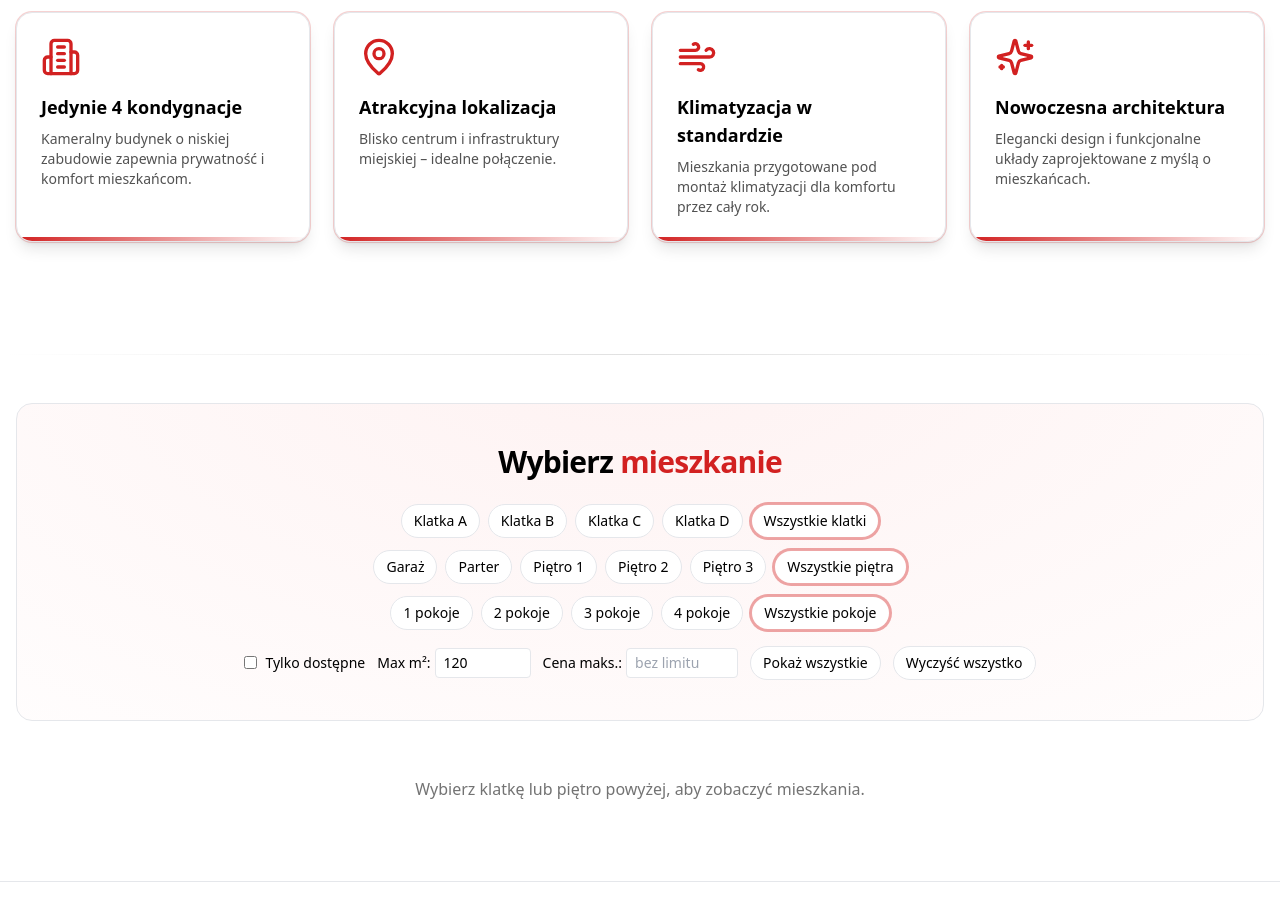
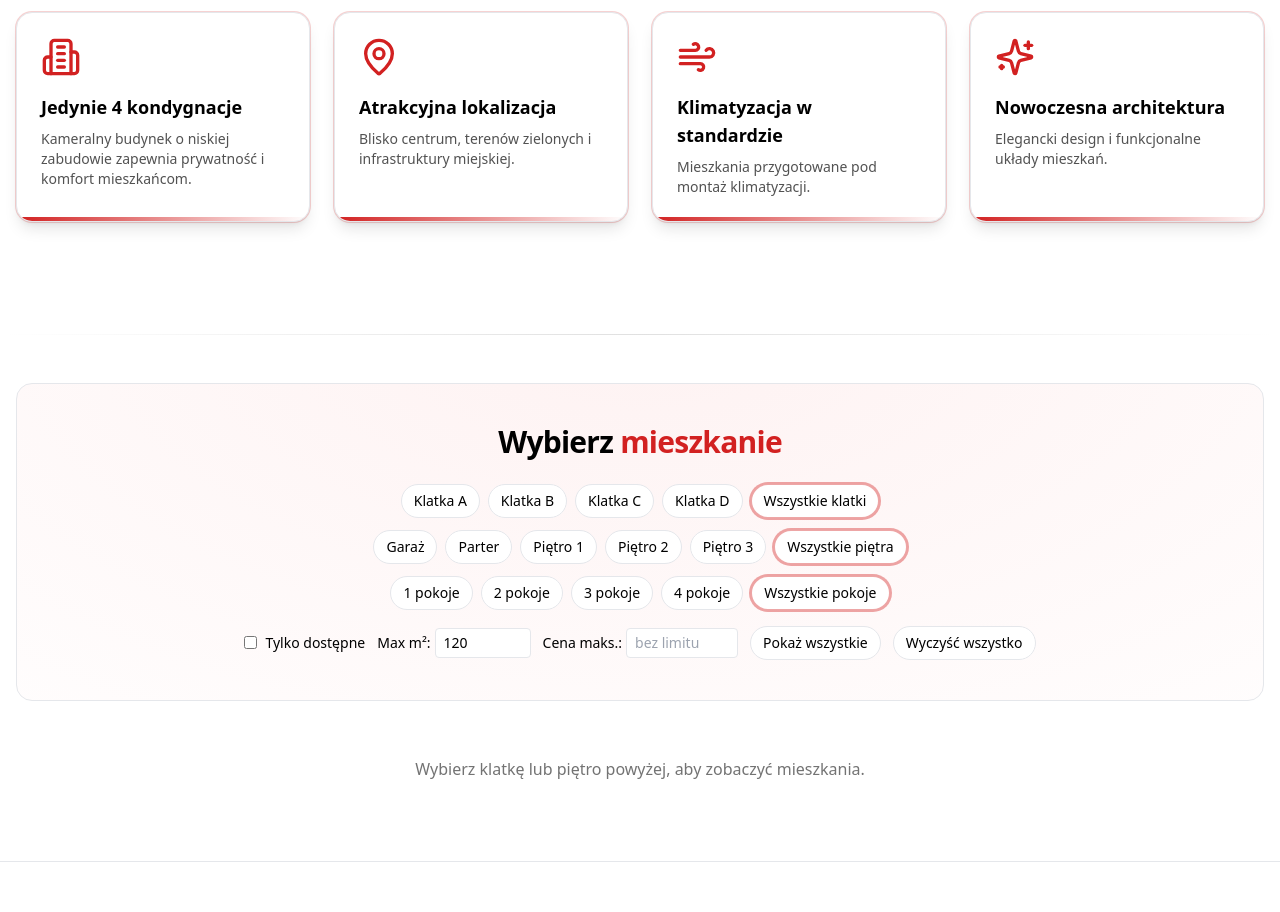
Before and after one commit to mawypych18-hash/Inwestycja, a Next.js app: page / in a window 1280 px wide. Shown: the part 900-1812 px from the top of the page. Built offline with nearby package versions, Linux system fonts and the light colour scheme.

Commit message:
z cenami komorki

```diff
--- a/src/pages/index.tsx
+++ b/src/pages/index.tsx
@@ -2,32 +2,28 @@ import React, { useEffect, useMemo, useState } from "react";
 import { motion, AnimatePresence } from "framer-motion";
 import { Building2, MapPin, Wind, Sparkles } from "lucide-react";
 
-/** Ustaw na true lokalnie, żeby edytować ceny/statusy i eksportować overrides.json.
- *  Na produkcję ustaw false.
- */
+/** Włącz lokalnie do edycji (przyciski, eksport JSON). Na produkcji ustaw false. */
 const ENABLE_ADMIN = false;
 
 /** ===== Typy ===== */
 type Unit = {
   id: string;
-  floor: number;
-  number: string;          // np. "3.B.24" albo "Parter – rzut kondygnacji"
-  rooms: number | null;    // null => rzut kondygnacji (garaż/parter)
+  floor: number;          // nie musi być idealne – wyświetlanie i filtr opierają się na dfFromUnit
+  number: string;         // np. "3.B.24" albo "Parter – rzut kondygnacji"
+  rooms: number | null;   // null => rzut kondygnacji (garaż/parter)
   area: number | null;
   price: number | null;
   isAvailable: boolean;
   hasBalcony: boolean;
   orientation: string;
-  planUrl: string;         // "/uploads/NAZWA.pdf"
+  planUrl: string;        // "/uploads/NAZWA.pdf"
 };
 
 /** ====== TUTAJ WKLEJASZ SWOJE UNITS ====== */
 const UNITS: Unit[] = [
+  // przykłady:
   // { id: "GARAZ_PLAN",  floor: 1, number: "Garaż – rzut kondygnacji", rooms: null, area: null, price: null, isAvailable: true, hasBalcony: false, orientation: "", planUrl: "/uploads/garaz.pdf" },
-  // { id: "PARTER_PLAN", floor: 2, number: "Parter – rzut kondygnacji", rooms: null, area: null, price: null, isAvailable: true, hasBalcony: false, orientation: "", planUrl: "/uploads/parter.pdf" },
-  // { id: "A201", floor: 3, number: "2.A.1", rooms: 2, area: 50.57, price: null, isAvailable: true, hasBalcony: true, orientation: "", planUrl: "/uploads/2.A.1.pdf" },
-
-  { id: "PARTER_PLAN", floor: 2, number: "Parter – rzut kondygnacji", rooms: null, area: null, price: null, isAvailable: true, hasBalcony: false, orientation: "", planUrl: "/uploads/parter.pdf" },
+   { id: "PARTER_PLAN", floor: 2, number: "Parter – rzut kondygnacji", rooms: null, area: null, price: null, isAvailable: true, hasBalcony: false, orientation: "", planUrl: "/uploads/parter.pdf" },
   // { id: "A201", floor: 3, number: "2.A.1", rooms: 2, area: 50.57, price: null, isAvailable: true, hasBalcony: true, orientation: "", planUrl: "/uploads/2.A.1.pdf" },
 {
     id: "GARAZ",
@@ -131,6 +127,7 @@ const UNITS: Unit[] = [
   { id: "D475", floor: 4, number: "4.D.75", rooms: 2, area: 46.67, price: null, isAvailable: true, hasBalcony: true, orientation: "", planUrl: "/uploads/4.D.75.pdf" },
   { id: "D476", floor: 4, number: "4.D.76", rooms: 4, area: 69.05, price: null, isAvailable: true, hasBalcony: true, orientation: "", planUrl: "/uploads/4.D.76.pdf" },
 
+
 ];
 
 /** ===== Slider ===== */
@@ -139,6 +136,10 @@ const HERO_IMAGES = [
   "/uploads/Siedlce_Inicjatywa_uj02vbezdrzew_001.jpg",
   "/uploads/Siedlce_Inicjatywa_uj01b.jpg",
 ];
+
+/** ===== Specjalne teksty dla planów kondygnacji ===== */
+const GARAGE_PRICE_TEXT = "40 000 zł za miejsce postojowe";
+const PARTER_INFO_TEXT  = "Komórka lokatorska 3 000 zł/m²";
 
 /** ===== Utils ===== */
 const formatPrice = (n: number | null) =>
@@ -169,7 +170,7 @@ function dfFromUnit(u: Unit): number {
     if (n === 2) return 2; // Piętro 1
     if (n === 3) return 3; // Piętro 2
     if (n === 4) return 4; // Piętro 3
-    if (n === 1) return 0; // Garaż (gdyby oznaczano 1.*)
+    if (n === 1) return 0; // ewentualne 1.* → traktuj jako garaż
   }
   // Fallback – floor-1
   return Math.max(0, (u.floor ?? 3) - 1);
@@ -342,19 +343,19 @@ export default function HomePage() {
           <div className="group relative overflow-hidden rounded-2xl border bg-white p-6 shadow-lg ring-1 ring-[#D22121]/20">
             <MapPin className="h-10 w-10 text-[#D22121] mb-4" />
             <h3 className="text-lg font-semibold mb-2">Atrakcyjna lokalizacja</h3>
-            <p className="text-sm text-neutral-600">Blisko centrum i infrastruktury miejskiej – idealne połączenie.</p>
+            <p className="text-sm text-neutral-600">Blisko centrum, terenów zielonych i infrastruktury miejskiej.</p>
             <div className="absolute inset-x-0 bottom-0 h-1 bg-gradient-to-r from-[#D22121] to-transparent opacity-100" />
           </div>
           <div className="group relative overflow-hidden rounded-2xl border bg-white p-6 shadow-lg ring-1 ring-[#D22121]/20">
             <Wind className="h-10 w-10 text-[#D22121] mb-4" />
             <h3 className="text-lg font-semibold mb-2">Klimatyzacja w standardzie</h3>
-            <p className="text-sm text-neutral-600">Mieszkania przygotowane pod montaż klimatyzacji dla komfortu przez cały rok.</p>
+            <p className="text-sm text-neutral-600">Mieszkania przygotowane pod montaż klimatyzacji.</p>
             <div className="absolute inset-x-0 bottom-0 h-1 bg-gradient-to-r from-[#D22121] to-transparent opacity-100" />
           </div>
           <div className="group relative overflow-hidden rounded-2xl border bg-white p-6 shadow-lg ring-1 ring-[#D22121]/20">
             <Sparkles className="h-10 w-10 text-[#D22121] mb-4" />
             <h3 className="text-lg font-semibold mb-2">Nowoczesna architektura</h3>
-            <p className="text-sm text-neutral-600">Elegancki design i funkcjonalne układy zaprojektowane z myślą o mieszkańcach.</p>
+            <p className="text-sm text-neutral-600">Elegancki design i funkcjonalne układy mieszkań.</p>
             <div className="absolute inset-x-0 bottom-0 h-1 bg-gradient-to-r from-[#D22121] to-transparent opacity-100" />
           </div>
         </div>
@@ -532,9 +533,18 @@ export default function HomePage() {
                             )}
                           </div>
                         </div>
-                        {/* Cena – ukryta dla sprzedanych (w edycji możesz modyfikować) */}
+
+                        {/* Cena / specjalne teksty / edycja */}
                         <div className="text-right">
-                          {ENABLE_ADMIN && editMode ? (
+                          {isGaragePlan ? (
+                            <div className="text-base font-semibold text-neutral-800">
+                              {GARAGE_PRICE_TEXT}
+                            </div>
+                          ) : isParterPlan ? (
+                            <div className="text-base font-semibold text-neutral-800">
+                              {PARTER_INFO_TEXT}
+                            </div>
+                          ) : ENABLE_ADMIN && editMode ? (
                             <input
                               type="number"
                               inputMode="numeric"
@@ -554,7 +564,7 @@ export default function HomePage() {
                         </div>
                       </div>
 
-                      {/* Status (kolory: zielony / żółty / czerwony) */}
+                      {/* Status (kolory: zielony / żółty / czerwony) + edycja statusu w trybie admin */}
                       {!isParterPlan && !isGaragePlan && (
                         <div className="mt-2 text-xs">
                           {status === "available" && (
@@ -567,7 +577,6 @@ export default function HomePage() {
                             <span className="inline-block px-2 py-1 rounded border bg-red-50 border-red-200 text-red-700">Sprzedane</span>
                           )}
 
-                          {/* Panel edycji statusu (tylko admin) */}
                           {ENABLE_ADMIN && editMode && (
                             <span className="inline-flex gap-1 ml-2 align-middle">
                               <button onClick={() => setStatusMap((m) => ({ ...m, [u.id]: "available" }))} className="px-2 py-1 text-xs rounded border hover:bg-neutral-50">Dostępne</button>
```
